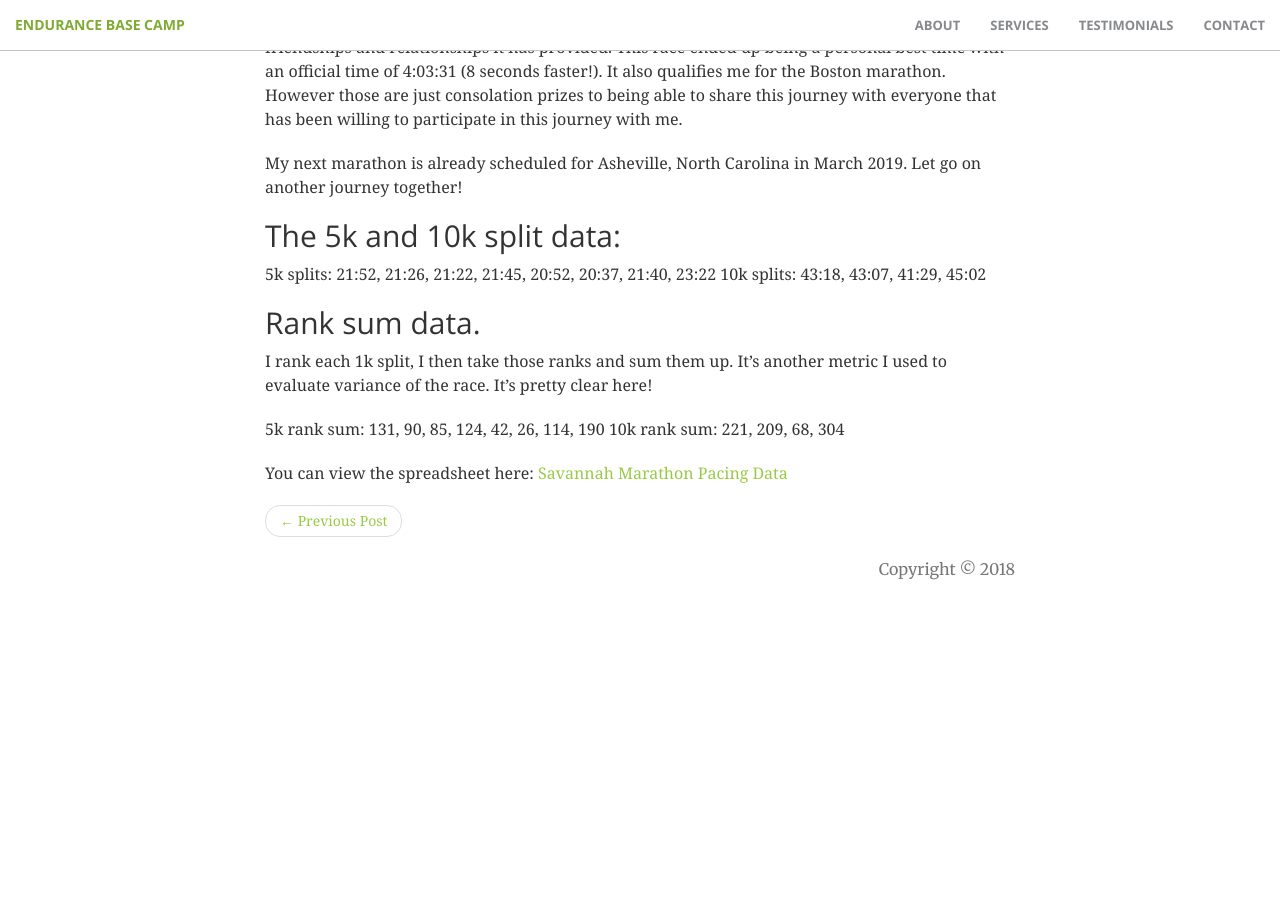
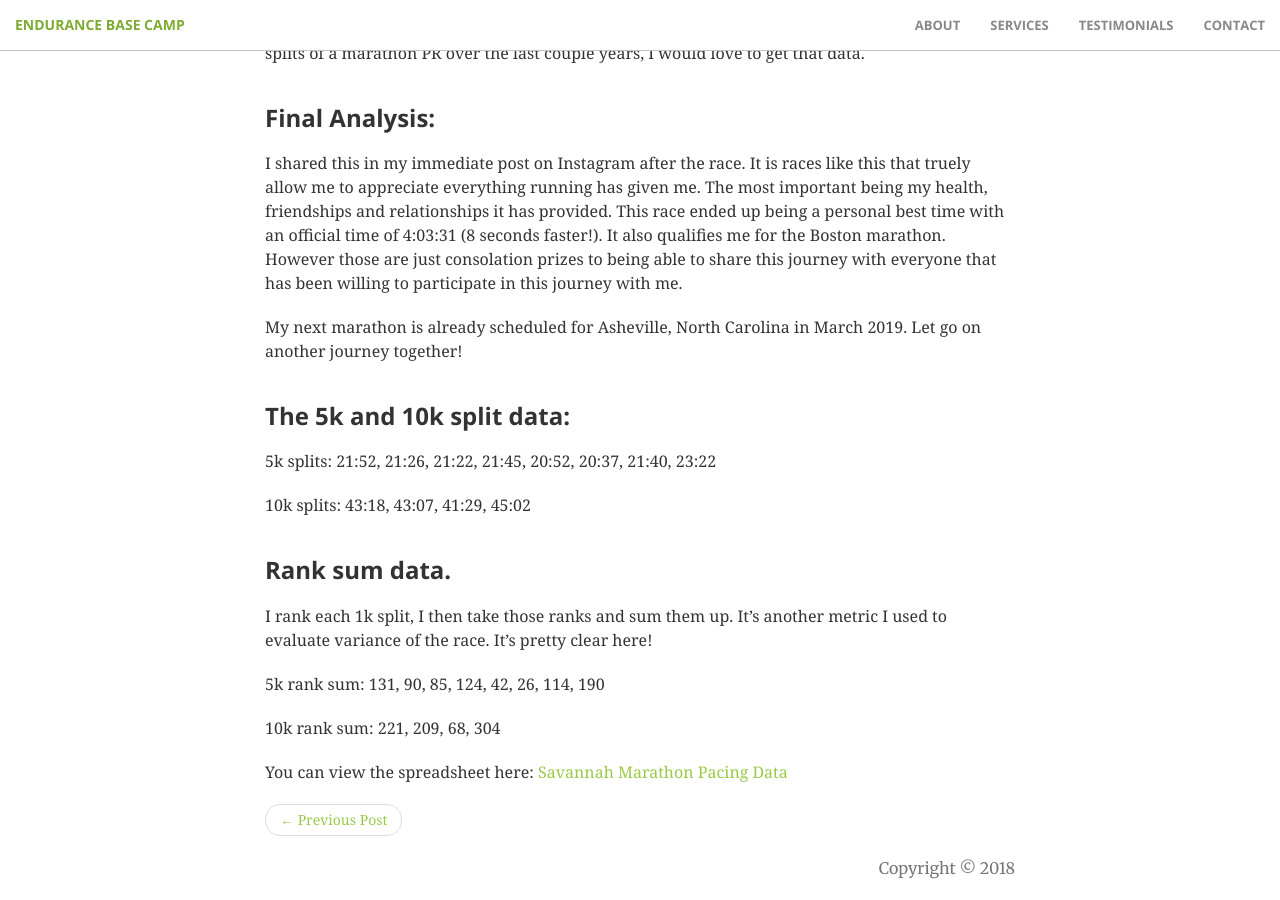
Before and after one commit to garyditsch/endurancebasecamp, a Jekyll site: the page built from _posts/2018-11-08-SavannahRaceReport.md, in a window 1280 px wide and 900 px high, scrolled down 4016 px. Built offline with Jekyll 4.4.1, drawn with Linux system fonts in a browser that asks for light colours; before the commit the page ends 4617 px from its top, so only the background shows below that.

Commit message:
fixed markdown

```diff
--- a/_posts/2018-11-08-SavannahRaceReport.md
+++ b/_posts/2018-11-08-SavannahRaceReport.md
@@ -6,7 +6,7 @@ layout: post
 permalink: /savannah-marathon-race-report/
 ---
 
-## My health and mindset:
+### My health and mindset:
 
 There was a lot of anxiety as I went into the weekend. This was the effect of some hip pain that developed after my last big workout. I ended up taking the entire week off prior to the race for two reasons:
 
@@ -17,7 +17,7 @@ The time off definitely increased my anxiousness, as I hadn't taken this much ti
 
 With that as context, I made the trip to Savannah and was trying to emotionally and mentally commit to 'going for it' on race day.
 
-## Having support:
+### Having support:
 
 I have completed many marathons in the past 19 years, with many of those races being done as a solo traveler. The races are sometimes enjoyable, yet often they are more an exercise of progress towards my goal of doing all 50 states and Washington DC. The week leading up to the race, as I was dealing with the anxiety of my hip and desire to perform my best, I was presented with a question.
 
@@ -25,7 +25,7 @@ I have completed many marathons in the past 19 years, with many of those races b
 
 This provided the other storyline for this race. I had someone offer to travel to Savannah for the day to cheer for me and provide some post race support. It was a pleasant and unexpected surprise, which helped as I prepared my mind.
 
-## Let's race:
+### Let's race:
 
 I rode a bike the 2 miles from the AirBnB to the start line, which was an excellent way to manage the morning. After parking the bike and dropping off my drop bag, I went to warm up. The warm ups went surprising well, especially the 2 mile jog. "That felt great the my mental chatter."
 
@@ -33,7 +33,7 @@ This was the first race that I have ever used headphones and music, so at the st
 
 My goals going into the race were to run 2:55 to 2:58. I often pace myself off my 5k splits, which I set at 21:00. I also committed during the training that there would not be any 'plan b' options. That meant running a PR (which I knew was 3:04 but did not know how many seconds, which is important to this story) or qualifying for Boston were not going to be viewed as successful outcomes.
 
-## Ready, Set, Go:
+### Ready, Set, Go:
 
 The race started with a steady push towards the start line, however I was in the first corral so I did not get caught up in too much traffic. As I ran through the first few blocks, I was amazed at how great I felt. "We're going to do this" was something I thought out loud. I ran by the first mile marker and instinctively looked at my watch and saw "7:06". "Slow, but that felt really easy. It should feel easy at this stage, but you could put a little more effort out."
 
@@ -69,7 +69,7 @@ I never looked at a mile split (other than mile one), so I didn't know exactly h
 
 Everything was pretty controlled and normal, even as I ran through 30k. In fact, when I saw my split at 30k I realized I'd put together a really good 3rd 10k. The miles did start to feel a little longer, but nothing was a struggle at this point.
 
-## The struggle started around mile 22.
+### The struggle started around mile 22.
 
 It was about here that I felt like I was putting in a lot of effort to not make much progress. It was also during this mile that 2 guys passed me. They were the only 2 that passed me after the half marathon runners split off (around mile 11), but they also passed me pretty convincingly.
 
@@ -85,7 +85,7 @@ I spent some time in there, then gradually made my way to my feet and went to ge
 
 Everyone who has run a marathon understands that the finish line is the end of the race, but it takes a few hours to get your non running mind back.
 
-## Post Race Review:
+### Post Race Review:
 
 I will share the data of the race below. You will see that the data reflects the story from above. It highlights a race that was run based on emotion and only possible due to my high level of fitness. It was not a well executed and strategic race!
 
@@ -102,22 +102,24 @@ I personally believe that great races are often run with two observations:
 
 I am collecting data from other runners to try and do some analysis on this, so if you have 1k splits of a marathon PR over the last couple years, I would love to get that data.
 
-## Final Analysis:
+### Final Analysis:
 
 I shared this in my immediate post on Instagram after the race. It is races like this that truely allow me to appreciate everything running has given me. The most important being my health, friendships and relationships it has provided. This race ended up being a personal best time with an official time of 4:03:31 (8 seconds faster!). It also qualifies me for the Boston marathon. However those are just consolation prizes to being able to share this journey with everyone that has been willing to participate in this journey with me.
 
 My next marathon is already scheduled for Asheville, North Carolina in March 2019. Let go on another journey together!
 
-## The 5k and 10k split data:
+### The 5k and 10k split data:
 
 5k splits: 21:52, 21:26, 21:22, 21:45, 20:52, 20:37, 21:40, 23:22
+
 10k splits: 43:18, 43:07, 41:29, 45:02
 
-## Rank sum data.
+### Rank sum data.
 
 I rank each 1k split, I then take those ranks and sum them up. It's another metric I used to evaluate variance of the race. It's pretty clear here!
 
 5k rank sum: 131, 90, 85, 124, 42, 26, 114, 190
+
 10k rank sum: 221, 209, 68, 304
 
 You can view the spreadsheet here: [Savannah Marathon Pacing Data](https://bit.ly/savannah-marathon-data)
```
